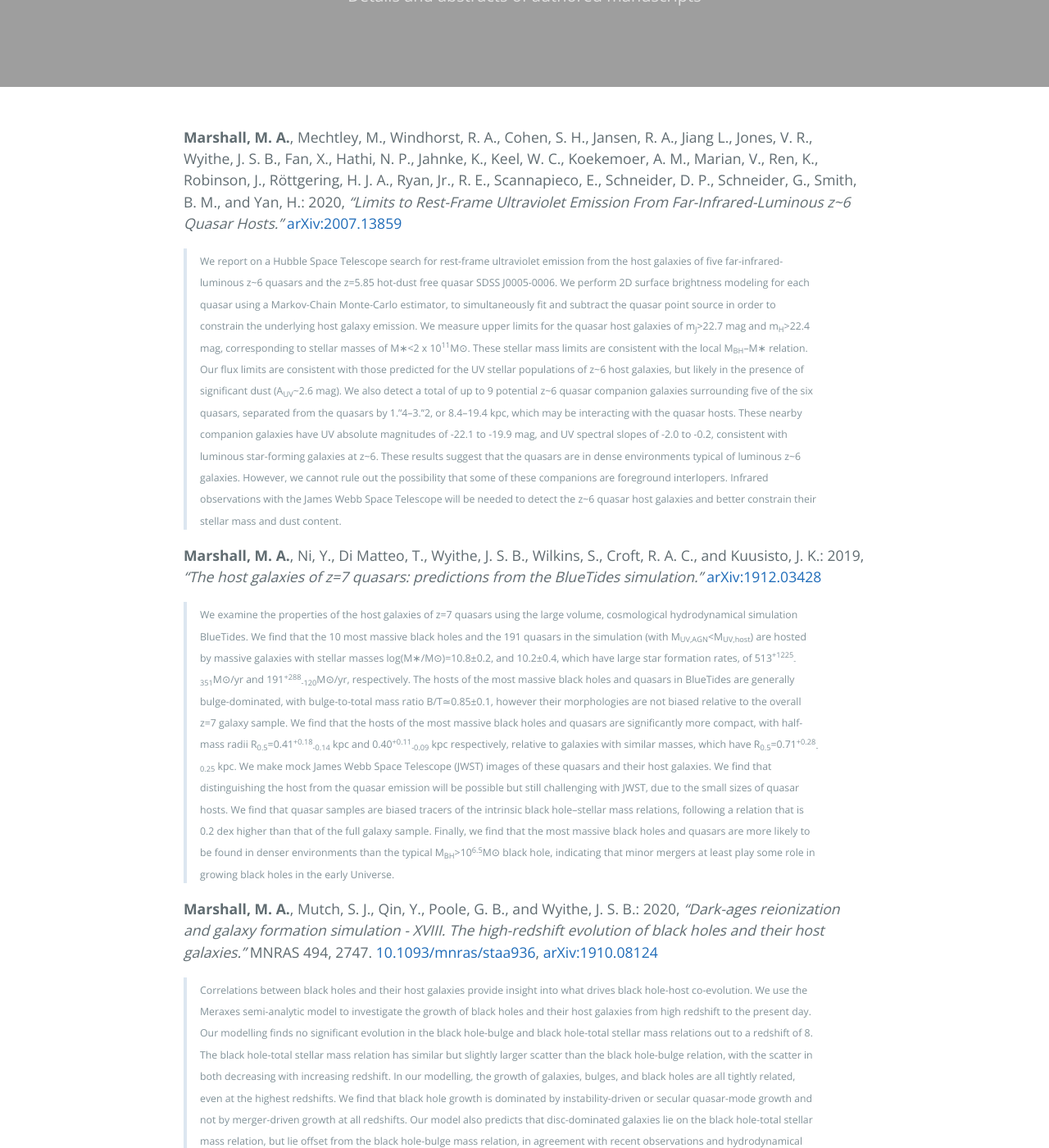
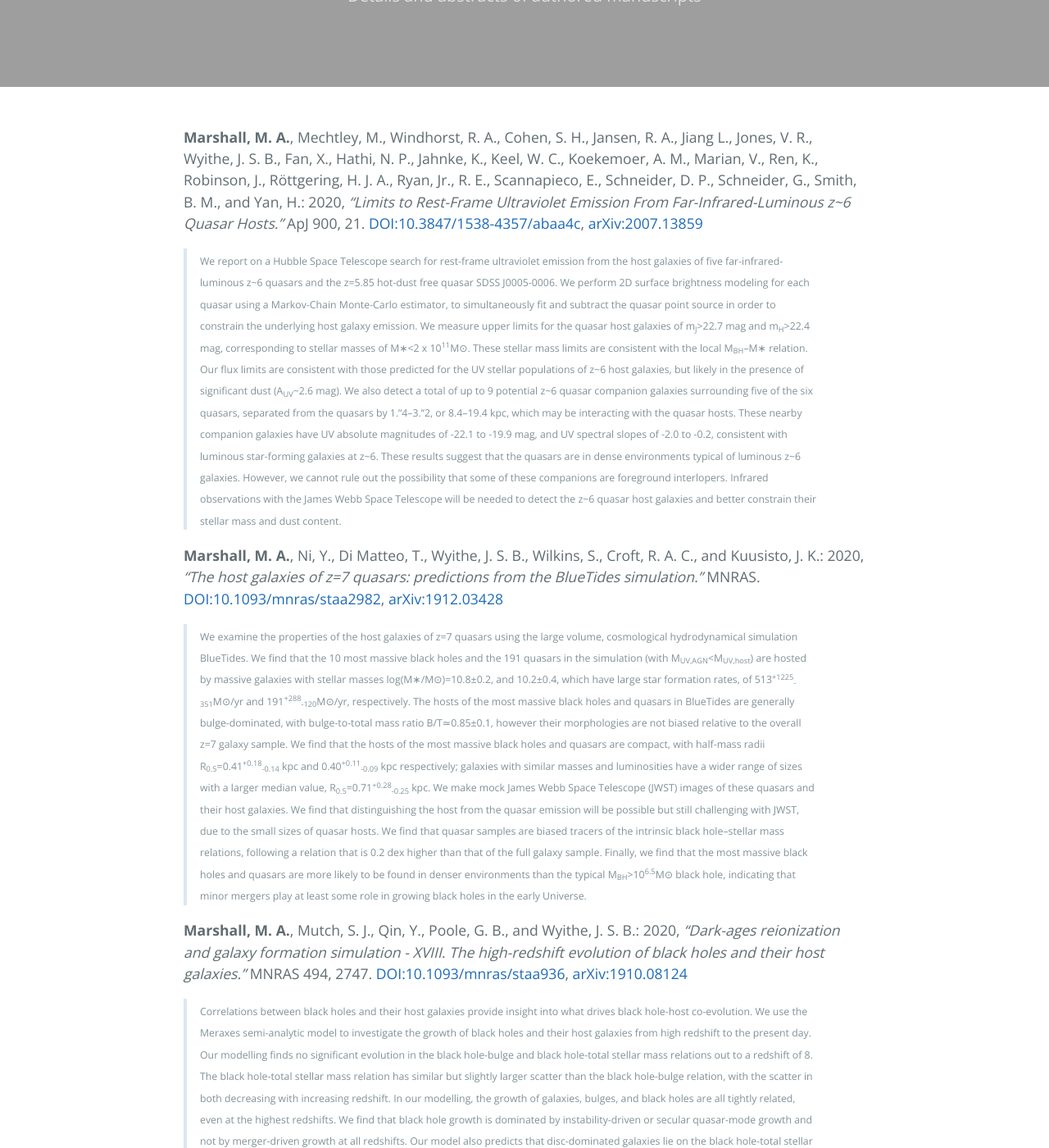
Before and after one commit to madelinemarshall/madelinemarshall.github.io, a Jekyll site: the page built from publications.md, in a window 1280 px wide and 1400 px high, scrolled down 235 px. Shown: the whole window at 82% size. Built offline with Jekyll 4.4.1, drawn with Linux system fonts in a browser that asks for light colours.

Commit message:
Finish Phd, HAA talk

```diff
--- a/publications.md
+++ b/publications.md
@@ -5,25 +5,25 @@ tagline: Details and abstracts of authored manuscripts
 ref: publications
 order: 1
 ---
-**Marshall, M. A.**, Mechtley, M., Windhorst, R. A., Cohen, S. H., Jansen, R. A., Jiang L., Jones, V. R., Wyithe, J. S. B.,  Fan, X., Hathi, N. P., Jahnke, K.,  Keel, W. C., Koekemoer, A. M.,  Marian, V.,  Ren, K., Robinson, J., Röttgering, H. J. A., Ryan, Jr., R. E., Scannapieco, E., Schneider, D. P.,  Schneider, G.,  Smith, B. M., and Yan, H.: 2020, *"Limits to Rest-Frame Ultraviolet Emission From Far-Infrared-Luminous z~6 Quasar Hosts."* [arXiv:2007.13859](https://arxiv.org/abs/2007.13859)
+**Marshall, M. A.**, Mechtley, M., Windhorst, R. A., Cohen, S. H., Jansen, R. A., Jiang L., Jones, V. R., Wyithe, J. S. B.,  Fan, X., Hathi, N. P., Jahnke, K.,  Keel, W. C., Koekemoer, A. M.,  Marian, V.,  Ren, K., Robinson, J., Röttgering, H. J. A., Ryan, Jr., R. E., Scannapieco, E., Schneider, D. P.,  Schneider, G.,  Smith, B. M., and Yan, H.: 2020, *"Limits to Rest-Frame Ultraviolet Emission From Far-Infrared-Luminous z~6 Quasar Hosts."* ApJ 900, 21. [DOI:10.3847/1538-4357/abaa4c](https://doi.org/10.3847/1538-4357/abaa4c), [arXiv:2007.13859](https://arxiv.org/abs/2007.13859)
 > <span style="font-size:0.7em;"> We report on a Hubble Space Telescope search for rest-frame ultraviolet emission from the host galaxies of five far-infrared-luminous z~6 quasars and the z=5.85 hot-dust free quasar SDSS J0005-0006.
 We perform 2D surface brightness modeling for each quasar using a Markov-Chain Monte-Carlo estimator, to simultaneously fit and subtract the quasar point source in order to constrain the underlying host galaxy emission. We measure upper limits for the quasar host galaxies of m<sub>J</sub>>22.7 mag and m<sub>H</sub>>22.4 mag, corresponding to stellar masses of M∗<2 x 10<sup>11</sup>M⊙. These stellar mass limits are consistent with the local M<sub>BH</sub>--M∗ relation. Our flux limits are consistent with those predicted for the UV stellar populations of z~6 host galaxies, but likely in the presence of significant dust (A<sub>UV</sub>~2.6 mag).
 We also detect a total of up to 9 potential z~6 quasar companion galaxies surrounding five of the six quasars, separated from the quasars by 1.''4--3.''2, or 8.4--19.4 kpc, which may be interacting with the quasar hosts. These nearby companion galaxies have UV absolute magnitudes of -22.1 to -19.9 mag, and UV spectral slopes of -2.0 to -0.2, consistent with luminous star-forming galaxies at z~6. These results suggest that the quasars are in dense environments typical of luminous z~6 galaxies. However, we cannot rule out the possibility that some of these companions are foreground interlopers. Infrared observations with the James Webb Space Telescope will be needed to detect the z~6 quasar host galaxies and better constrain their stellar mass and dust content. </span>
 
 **Marshall, M. A.**, Ni, Y., Di Matteo, T., Wyithe, J. S. B., Wilkins, S., Croft, R. A. C., and Kuusisto, J. K.:
-2019, *"The host galaxies of z=7 quasars: predictions from the BlueTides simulation."* [arXiv:1912.03428](https://arxiv.org/abs/1912.03428)
+2020, *"The host galaxies of z=7 quasars: predictions from the BlueTides simulation."* MNRAS. [DOI:10.1093/mnras/staa2982](https://doi.org/10.1093/mnras/staa2982), [arXiv:1912.03428](https://arxiv.org/abs/1912.03428)
 > <span style="font-size:0.7em;"> We examine the properties of the host galaxies of z=7 quasars using the large volume, cosmological hydrodynamical simulation BlueTides.
 We find that the 10 most massive black holes and the 191 quasars in the simulation (with M<sub>UV,AGN</sub><M<sub>UV,host</sub>) are hosted by massive galaxies with stellar masses log(M∗/M⊙)=10.8±0.2, and 10.2±0.4,
 which have large star formation rates, of 513<sup>+1225</sup><sub>-351</sub>M⊙/yr and 191<sup>+288</sup><sub>-120</sub>M⊙/yr, respectively.
 The hosts of the most massive black holes and quasars in BlueTides are generally bulge-dominated, with bulge-to-total mass ratio B/T≃0.85±0.1, however their morphologies are not biased relative to the overall z=7 galaxy sample.
-We find that the hosts of the most massive black holes and quasars are significantly more compact, with half-mass radii R<sub>0.5</sub>=0.41<sup>+0.18</sup><sub>-0.14</sub> kpc and 0.40<sup>+0.11</sup><sub>-0.09</sub> kpc respectively, relative to galaxies with similar masses, which have R<sub>0.5</sub>=0.71<sup>+0.28</sup><sub>-0.25</sub> kpc.
+We find that the hosts of the most massive black holes and quasars are compact, with half-mass radii R<sub>0.5</sub>=0.41<sup>+0.18</sup><sub>-0.14</sub> kpc and 0.40<sup>+0.11</sup><sub>-0.09</sub> kpc respectively; galaxies with similar masses and luminosities have a wider range of sizes with a larger median value, R<sub>0.5</sub>=0.71<sup>+0.28</sup><sub>-0.25</sub> kpc.
 We make mock James Webb Space Telescope (JWST) images of these quasars and their host galaxies.
 We find that distinguishing the host from the quasar emission will be possible but still challenging with JWST, due to the small sizes of quasar hosts.
 We find that quasar samples are biased tracers of the intrinsic black hole--stellar mass relations, following a relation that is 0.2 dex higher than that of the full galaxy sample.
-Finally, we find that the most massive black holes and quasars are more likely to be found in denser environments than the typical M<sub>BH</sub>>10<sup>6.5</sup>M⊙ black hole, indicating that minor mergers at least play some role in growing black holes in the early Universe. </span>
+Finally, we find that the most massive black holes and quasars are more likely to be found in denser environments than the typical M<sub>BH</sub>>10<sup>6.5</sup>M⊙ black hole, indicating that minor mergers play at least some role in growing black holes in the early Universe. </span>
 
 **Marshall, M. A.**, Mutch, S. J., Qin, Y., Poole, G. B., and Wyithe, J. S. B.: 2020, *"Dark-ages reionization and galaxy formation simulation - XVIII. The
- high-redshift evolution of black holes and their host galaxies."*  MNRAS 494, 2747. [10.1093/mnras/staa936](https://doi.org/10.1093/mnras/staa936), [arXiv:1910.08124](https://arxiv.org/abs/1910.08124)
+ high-redshift evolution of black holes and their host galaxies."*  MNRAS 494, 2747. [DOI:10.1093/mnras/staa936](https://doi.org/10.1093/mnras/staa936), [arXiv:1910.08124](https://arxiv.org/abs/1910.08124)
 > <span style="font-size:0.7em;"> Correlations between black holes and their host galaxies provide insight into what drives black hole-host co-evolution. We use the Meraxes semi-analytic model to investigate the growth of black holes and their host galaxies from high redshift to the present day. Our modelling finds no significant evolution in the black hole-bulge and black hole-total stellar mass relations out to a redshift of 8. The black hole-total stellar mass relation has similar but slightly larger scatter than the black hole-bulge relation, with the scatter in both decreasing with increasing redshift. In our modelling, the growth of galaxies, bulges, and black holes are all tightly related, even at the highest redshifts. We find that black hole growth is dominated by instability-driven or secular quasar-mode growth and not by merger-driven growth at all redshifts. Our model also predicts that disc-dominated galaxies lie on the black hole-total stellar mass relation, but lie offset from the black hole-bulge mass relation, in agreement with recent observations and hydrodynamical simulations.  </span>
 
 
```
Also changed, not shown: index.md (+2 -3 lines), 1 other file.
